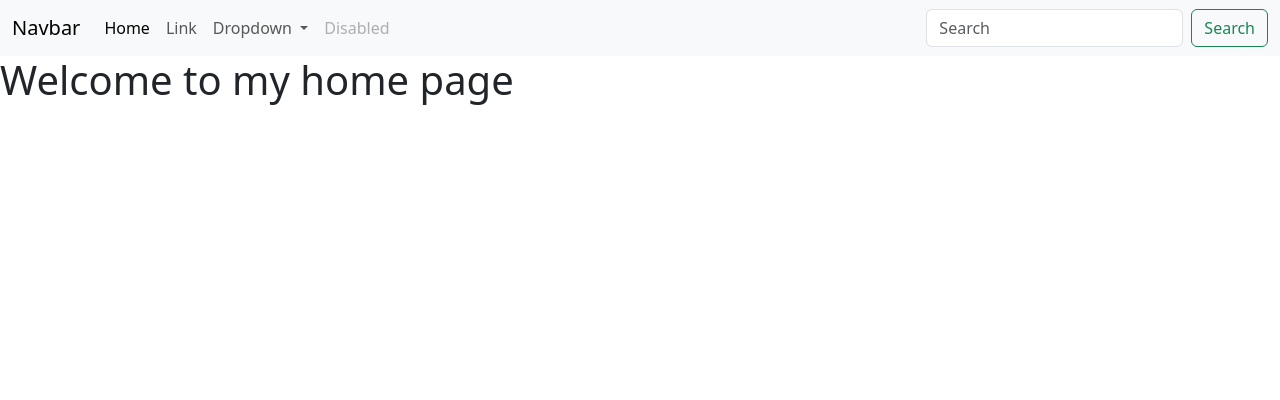
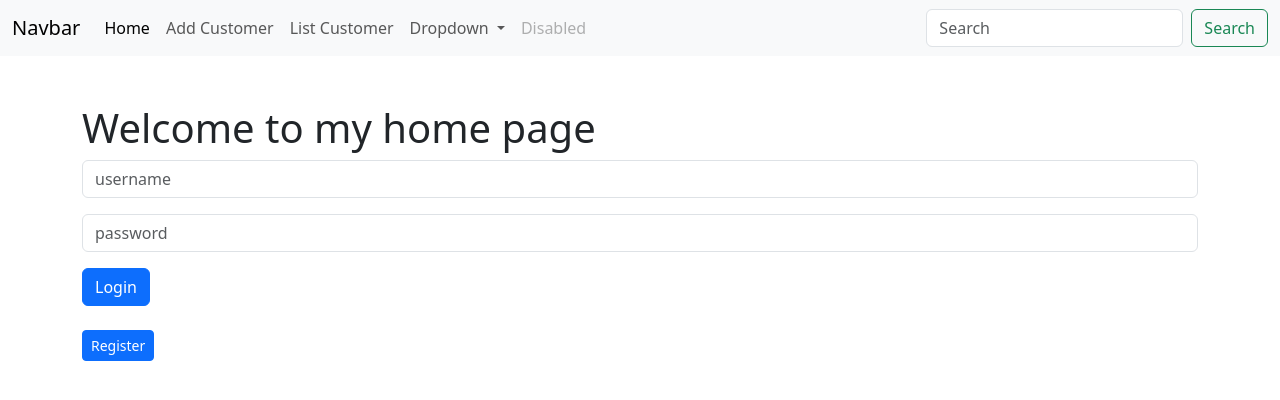
Before and after one commit to mahbubu1640/client_management-crm, a Django app: page / in a window 1280 px wide. Shown: the top 400 px of the page. Run offline with Django 4.2, Linux system fonts and the light colour scheme.

Commit message:
created customer

```diff
--- a/crm_app1/templates/base.html
+++ b/crm_app1/templates/base.html
@@ -3,13 +3,25 @@
   <head>
     <meta charset="utf-8">
     <meta name="viewport" content="width=device-width, initial-scale=1">
-    <title>Bootstrap demo</title>
+    <title>Home Page</title>
     <link href="https://cdn.jsdelivr.net/npm/bootstrap@5.3.3/dist/css/bootstrap.min.css" rel="stylesheet" integrity="sha384-QWTKZyjpPEjISv5WaRU9OFeRpok6YctnYmDr5pNlyT2bRjXh0JMhjY6hW+ALEwIH" crossorigin="anonymous">
   </head>
   <body>
     {% include "navbar.html"%}
+    <br>
+    {%if messages%}
+    {%for message in messages %}
+    <div class="alert alert-warning alert-dismissible fade show" role="alert">
+      <strong>{{message}}</strong>
+      <button type="button" class="btn-close" data-bs-dismiss="alert" aria-label="Close"></button>
+    </div>
+    {%endfor %}
+
+    {%endif%}
+    <div class="container">
     {%block content%}
     {%endblock%}
+</div>
     <script src="https://cdn.jsdelivr.net/npm/bootstrap@5.3.3/dist/js/bootstrap.bundle.min.js" integrity="sha384-YvpcrYf0tY3lHB60NNkmXc5s9fDVZLESaAA55NDzOxhy9GkcIdslK1eN7N6jIeHz" crossorigin="anonymous"></script>
   </body>
 </html>
--- a/crm_app1/templates/home.html
+++ b/crm_app1/templates/home.html
@@ -1,5 +1,30 @@
 {% extends "base.html"%}
 
 {%block content%}
+<br>
  <h1>Welcome to my home page</h1>
+ {% if request.user.is_authenticated%}
+ <p>You are currently logged in</p>
+
+ <a href="{% url 'logout'%}" class="btn btn-secondary btn-danger btn-sm">Logout</a>
+
+ {%else%}
+ <form method="POST" >
+    {%csrf_token%}
+    <div class="mb-3">
+      <input type="text" class="form-control" id=""
+       placeholder="username" name="username" required>
+
+    </div>
+    <div class="mb-3">
+
+      <input type="password" class="form-control"
+      placeholder="password" name="password" required>
+    </div>
+    <button type="submit" class="btn btn-primary ">Login</button>
+  {%endif%}
+    <br>
+  </form>
+  <br>
+  <a href="{% url 'register'%}" class="btn btn-primary btn-sm">Register</a>
 {%endblock%}
--- a/crm_app1/templates/navbar.html
+++ b/crm_app1/templates/navbar.html
@@ -2,17 +2,20 @@
 {%block content%}
 <nav class="navbar navbar-expand-lg bg-body-tertiary">
     <div class="container-fluid">
-      <a class="navbar-brand" href="#">Navbar</a>
+      <a class="navbar-brand" href="/">Navbar</a>
       <button class="navbar-toggler" type="button" data-bs-toggle="collapse" data-bs-target="#navbarSupportedContent" aria-controls="navbarSupportedContent" aria-expanded="false" aria-label="Toggle navigation">
         <span class="navbar-toggler-icon"></span>
       </button>
       <div class="collapse navbar-collapse" id="navbarSupportedContent">
         <ul class="navbar-nav me-auto mb-2 mb-lg-0">
           <li class="nav-item">
-            <a class="nav-link active" aria-current="page" href="#">Home</a>
+            <a class="nav-link active" aria-current="page" href="/">Home</a>
           </li>
           <li class="nav-item">
-            <a class="nav-link" href="#">Link</a>
+            <a class="nav-link" href="{% url 'create'%}">Add Customer</a>
+          </li>
+          <li class="nav-item">
+            <a class="nav-link" href="{% url 'list-customer'%}">List Customer</a>
           </li>
           <li class="nav-item dropdown">
             <a class="nav-link dropdown-toggle" href="#" role="button" data-bs-toggle="dropdown" aria-expanded="false">
--- a/crm_app1/urls.py
+++ b/crm_app1/urls.py
@@ -4,5 +4,11 @@ from . import views
 
 
 urlpatterns = [
-    path('', views.home_page_view),
+    path('', views.home_page_view,name="home"),
+    path('register/', views.register_view,name="register"),
+    path('logout/', views.logout_view,name="logout"),
+    path('create/', views.create_customer,name="create"),
+    path('list/', views.list_customer,name="list-customer"),
+    path('detail/<int:pk>', views.detail_customer,name="detail"),
+    path('update/<int:pk>', views.update_view,name="update"),
 ]
--- a/crm_app1/views.py
+++ b/crm_app1/views.py
@@ -1,7 +1,85 @@
-from django.shortcuts import render
+from django.shortcuts import render,redirect
+from django.contrib.auth import authenticate,login,logout
+from django.contrib import messages
+from .forms import SignupForm,CustomerRecordForm
+from .models import CustomerRecord
 
-# Create your views here.
+
+
+def update_view(request,pk):
+    form_instance = CustomerRecord.objects.get(pk=pk)
+    if request.method =="POST":
+        form = CustomerRecordForm(request.POST,instance=form_instance)
+        if form.is_valid():
+            form.save()
+            messages.success(request,"Customer Updated Successfully")
+            return redirect("list-customer")
+        else:
+            messages.success(request,"Error Please Enter Correct Information")
+            return redirect("list-customer")
+    else:
+        form = CustomerRecordForm(instance=form_instance)
+        return render(request,"update.html",{'form':form})
+
+
+def detail_customer(request,pk):
+    customer = CustomerRecord.objects.get(pk=pk)
+    return render(request,"detail.html",{"customer":customer})
+
+
+def list_customer(request):
+    form = CustomerRecord.objects.all()
+    return render(request,"list_customer.html",{'form':form})
+
+
+def create_customer(request):
+    form=CustomerRecordForm()
+    if request.method == 'POST':
+        form = CustomerRecordForm(request.POST)
+        if form.is_valid():
+            form.save()
+            messages.success(request,"Customer Added Successfully")
+            return redirect("list-customer")
+        else:
+            messages.success(request,"Error Please Enter Correct Customer")
+            return redirect("list-customer")
+    return render(request,"create.html",{'form':form})
+
+
+
 
 
 def home_page_view(request):
+    if request.method == "POST":
+        username = request.POST['username']
+        password = request.POST['password']
+        user = authenticate(request,username=username,password=password)
+        if user is not None:
+            login(request,user)
+            messages.success(request,"You have been Logged In")
+            return redirect("home")
+        else:
+            messages.success(request,"There was an Error logging In")
+            return redirect('home')
     return render(request,"home.html")
+
+
+def register_view(request):
+    if request.method == "POST":
+        form = SignupForm(request.POST)
+        if form.is_valid():
+            form.save()
+            username = form.cleaned_data["username"]
+            password = form.cleaned_data["password1"]
+            user = authenticate(request,username=username,password=password)
+            login(request,user)
+            messages.success(request,"You have Registered Successfully")
+            return redirect('home')
+    else:
+        form = SignupForm()
+        return render(request,"register.html",{'form':form})
+
+def logout_view(request):
+    logout(request)
+    messages.success(request,"You have Logout Successfully")
+    return redirect('home')
```
Also changed, not shown: crm_app1/forms.py (added, +21 -0 lines), crm_app1/models.py (+17 -0 lines), crm_app1/templates/create.html (added, +10 -0 lines), crm_app1/templates/detail.html (added, +16 -0 lines), crm_app1/templates/list_customer.html (added, +34 -0 lines), crm_app1/templates/register.html (added, +11 -0 lines), crm_app1/templates/update.html (added, +10 -0 lines), crm_app1/migrations/0001_initial.py (added), db.sqlite3.
